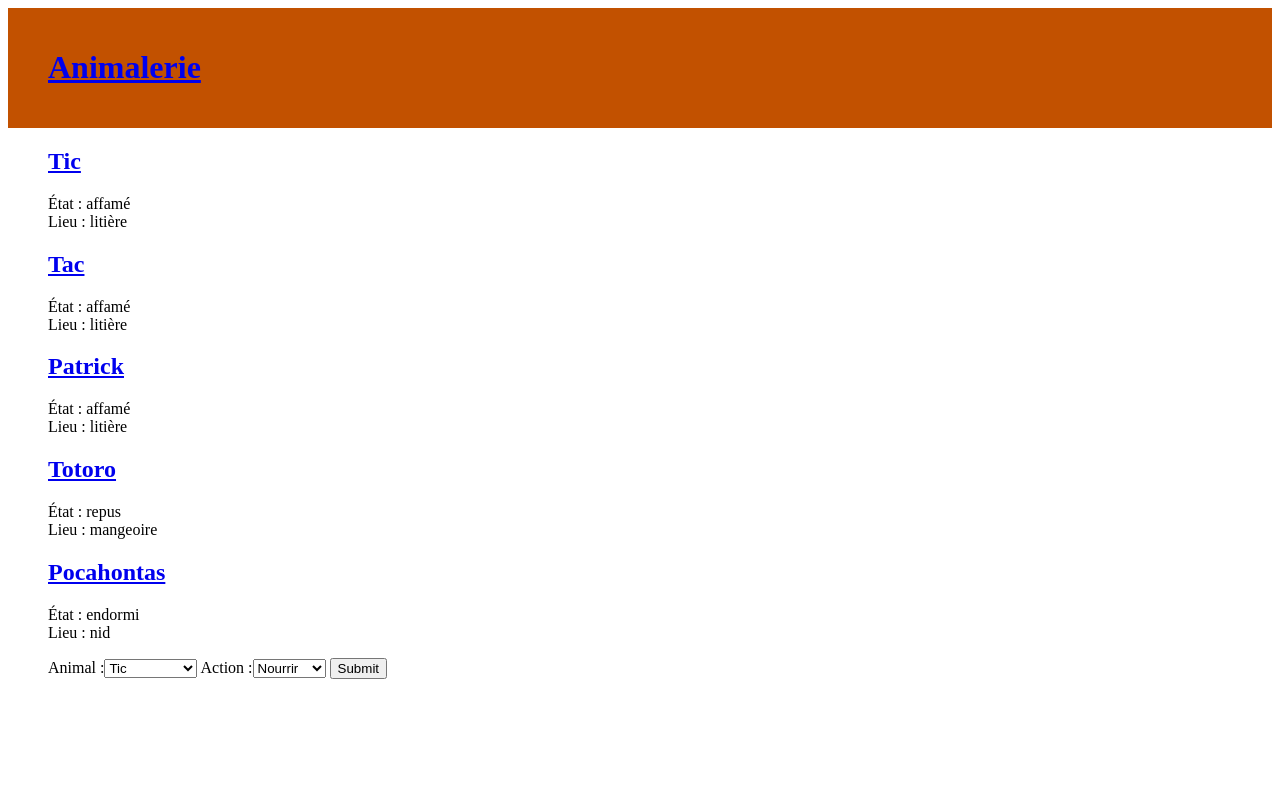
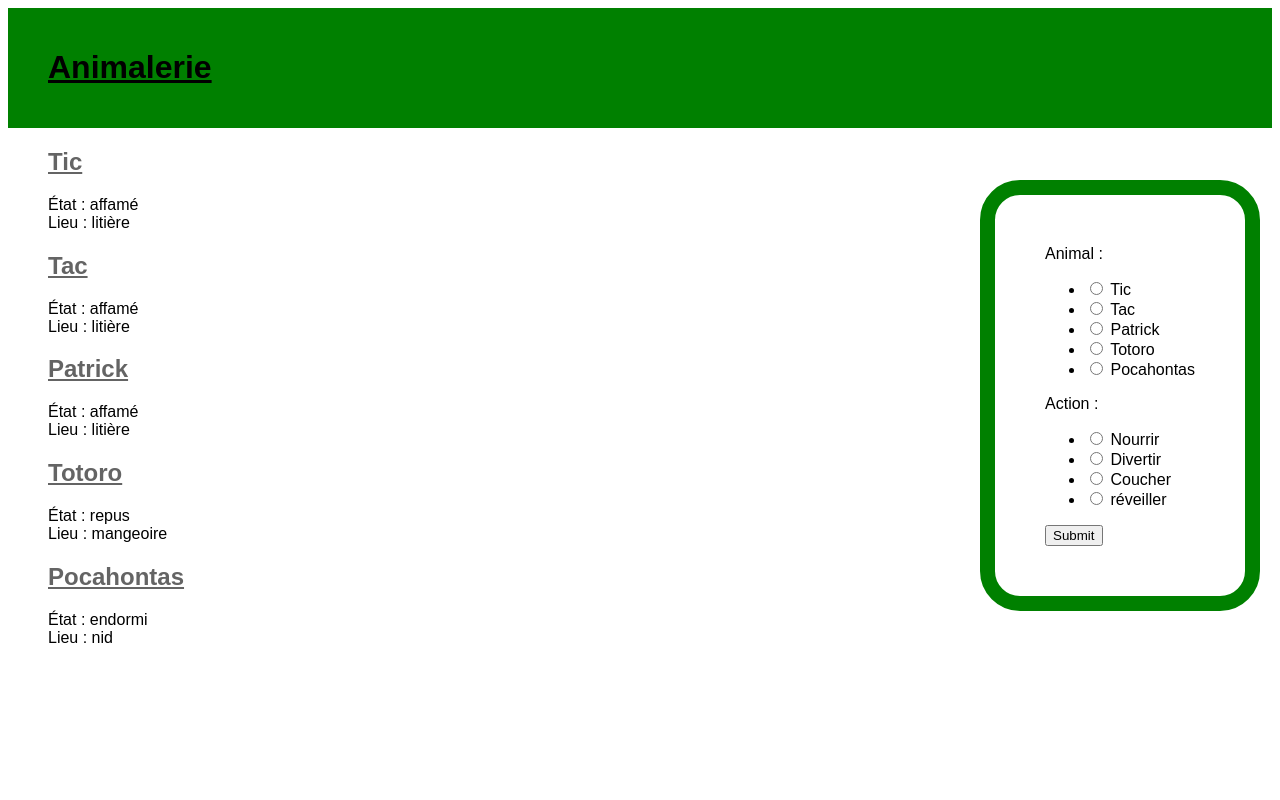
Before and after one commit to MathieuDeransart/TA_rendu, a Django app: page / in a window 1280 px wide. Run offline with Django 3.2, Linux system fonts and the light colour scheme; data comes from the database, SQL or seed files in the repository; both versions use the stored data as it was after the commit.

Commit message:
Mise en forme du controleur

```diff
--- a/animalerie/controler.py
+++ b/animalerie/controler.py
@@ -24,12 +24,10 @@ def coucher(animal):
 
 
 def reveiller(animal):
-    print("appelé")
     litiere = Equipement.objects.get(id_equip="litière")
     if animal.etat == "endormi" and litiere.verifie_disponibilite():
         animal.change_lieu(litiere)
         animal.change_etat("affamé")
-        print("boucle if")
 
 
 def action_controleur(animal, action):
@@ -41,7 +39,6 @@ def action_controleur(animal, action):
     elif action == "coucher":
         coucher(animal)
     elif action == "reveiller":
-        print("hey")
         reveiller(animal)
     else:
         print(f"L'action '{action}' n'existe pas")
--- a/animalerie/forms.py
+++ b/animalerie/forms.py
@@ -18,5 +18,5 @@ choix_action = [
 
 
 class ChoixControleur(forms.Form):
-    animal = forms.ChoiceField(choices=choix_animal)
-    action = forms.ChoiceField(choices=choix_action)
+    animal = forms.ChoiceField(choices=choix_animal, widget=forms.RadioSelect)
+    action = forms.ChoiceField(choices=choix_action, widget=forms.RadioSelect)
--- a/animalerie/models.py
+++ b/animalerie/models.py
@@ -18,9 +18,11 @@ class Equipement(models.Model):
 
     def libere(self):
         self.disponibilite = 'libre'
+        self.save()
 
     def occupe(self):
         self.disponibilite = 'occupe'
+        self.save()
 
 
 liste_etats = ['affamé', 'fatigué', 'repus', 'endormi']
@@ -47,6 +49,7 @@ class Animal(models.Model):
         if etat in liste_etats:
             print("in liste etats")
             self.etat = etat
+            self.save()
 
     def change_lieu(self, lieu):
         print("change lieu")
@@ -54,6 +57,7 @@ class Animal(models.Model):
             print("in lieu dispo")
             self.lieu.libere()
             self.lieu = lieu
+            self.save()
             if lieu.id_equip != "litière":
                 lieu.occupe()
 
--- a/animalerie/static/css/animalerie.css
+++ b/animalerie/static/css/animalerie.css
@@ -1,7 +1,24 @@
+{% load static %}
+
+@font-face {
+    font-family: 'ArchivoNarrow';
+    src: url({% static 'font/ArchivoNarrow-Regular.ttf'%});
+    src: url({% static 'font/ArchivoNarrow-Regular.ttf'%}) format('truetype'),
+    url({% static 'font/ArchivoNarrow-Regular.otf'%}) format('opentype');
+}
+
+*
+{
+	font-family: ArchivoNarrow, sans-serif;
+}
+
 .animal{
 }
 
 .nom_animal{
+}
+
+.image_animal{
 }
 
 .detail{
@@ -12,7 +29,25 @@
 }
 
 .page-header {
-    background-color: #C25100;
+    background-color: green;
     margin-top: 0;
     padding: 20px 20px 20px 40px;
 }
+
+h1 a{
+    color: black;
+}
+
+a{
+    color: rgb(100, 100, 100);
+}
+
+.controleur{
+    position: fixed;
+    top: 20%;
+    right: 0;
+    border: 15px solid green;
+    padding: 50px;
+    margin: 20px;
+    border-radius: 40px 40px 40px 40px;
+}
--- a/animalerie/templates/animalerie/animal_list.html
+++ b/animalerie/templates/animalerie/animal_list.html
@@ -1,4 +1,5 @@
 {% extends 'animalerie/base.html' %}
+{% load static %}
 
 {% block content %}
 {% for animal in animaux %}
@@ -9,7 +10,7 @@
 {% endfor %}
 
 
-<form method = "GET">
+<form method = "GET" class="controleur">
     {{ choix_controleur }}
     <input type = "submit" value = "Submit">
 </form>
```
Also changed, not shown: db.sqlite3.
